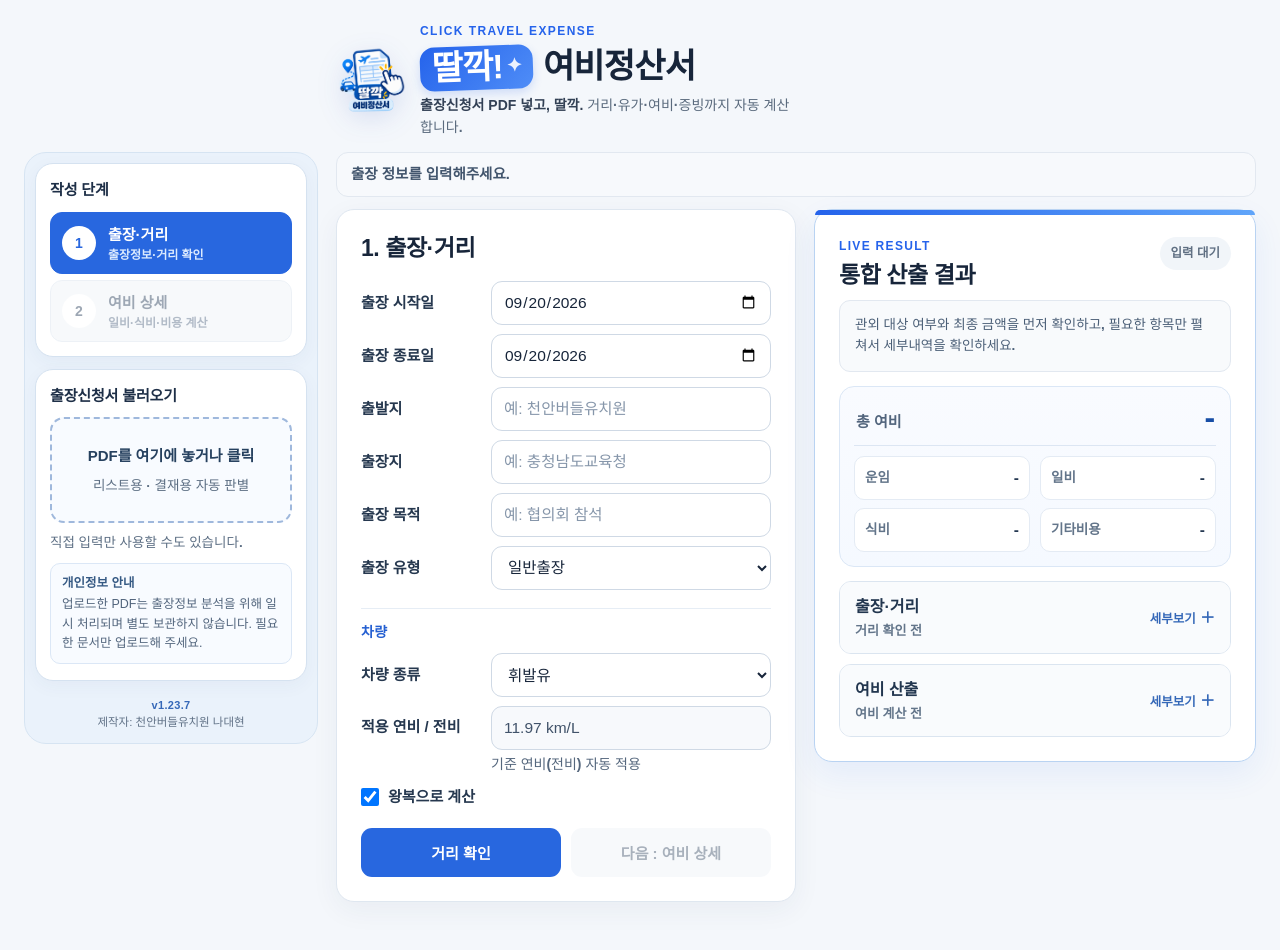
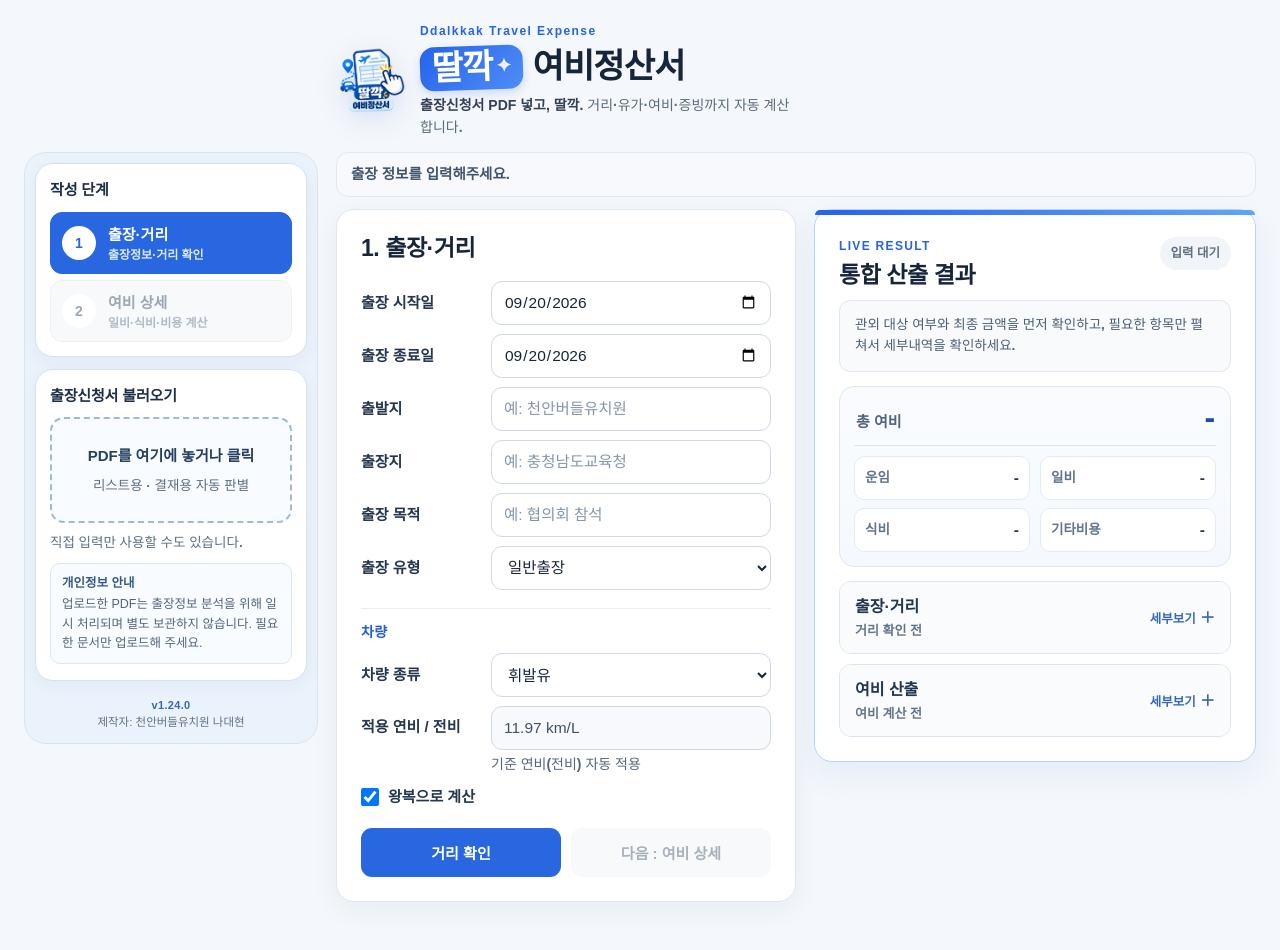
Before and after one commit to kirakein-gif/travel-expense-web, a FastAPI app: page / in a window 1280 px wide. Run offline with FastAPI, Linux system fonts and the light colour scheme.

Commit message:
Standardize Ddalkkak travel expense branding

```diff
--- a/app/main.py
+++ b/app/main.py
@@ -4,9 +4,9 @@ from fastapi.staticfiles import StaticFiles
 from fastapi.templating import Jinja2Templates
 from app.routes.travel import router as travel_router
 
-APP_VERSION = "1.23.7"
+APP_VERSION = "1.24.0"
 
-app = FastAPI(title="여비정산 자동화", version=APP_VERSION)
+app = FastAPI(title="딸깍 여비정산서", version=APP_VERSION)
 app.mount("/static", StaticFiles(directory="app/static"), name="static")
 templates = Jinja2Templates(directory="app/templates")
 
--- a/app/services/pdf_service.py
+++ b/app/services/pdf_service.py
@@ -174,7 +174,7 @@ async def generate_estimate_pdf(
 <body>
   <section class="page break">
     <h1>국내출장 여비신청서</h1>
-    <div class="sub">여비정산 자동화 - 실무형 서식</div>
+    <div class="sub">딸깍 여비정산서 - 실무형 서식</div>
 
     <table>
       <tr><th class="label">신청인</th><td colspan="3">{_e(applicant)}</td></tr>
--- a/app/templates/index.html
+++ b/app/templates/index.html
@@ -4,18 +4,19 @@
   <meta charset="utf-8">
   <meta name="viewport" content="width=device-width,initial-scale=1">
   <title>딸깍 여비정산서</title>
-  <link rel="icon" type="image/png" href="/static/travel-expense-icon.png?v={{ app_version }}">
-  <link rel="apple-touch-icon" href="/static/travel-expense-icon.png?v={{ app_version }}">
+  <meta name="application-name" content="딸깍 여비정산서">
+  <link rel="icon" type="image/png" href="/static/ddalkkak-travel-expense-icon.png?v={{ app_version }}">
+  <link rel="apple-touch-icon" href="/static/ddalkkak-travel-expense-icon.png?v={{ app_version }}">
   <link rel="stylesheet" href="/static/app.css?v={{ app_version }}">
 </head>
 <body>
 <main class="shell">
   <section class="hero">
     <div class="hero-brand">
-      <img class="app-icon" src="/static/travel-expense-icon.png?v={{ app_version }}" alt="" aria-hidden="true">
+      <img class="app-icon" src="/static/ddalkkak-travel-expense-icon.png?v={{ app_version }}" alt="" aria-hidden="true">
       <div class="hero-copy">
-        <p class="eyebrow">CLICK TRAVEL EXPENSE</p>
-        <h1><span class="brand-pop">딸깍!</span> <span class="brand-rest">여비정산서</span></h1>
+        <p class="eyebrow">Ddalkkak Travel Expense</p>
+        <h1><span class="brand-pop">딸깍</span> <span class="brand-rest">여비정산서</span></h1>
         <p class="sub"><b>출장신청서 PDF 넣고, 딸깍.</b> 거리·유가·여비·증빙까지 자동 계산합니다.</p>
       </div>
     </div>
--- a/scripts/check_ev_charge_price.py
+++ b/scripts/check_ev_charge_price.py
@@ -57,7 +57,7 @@ def _fetch_static_html() -> str:
     req = Request(
         SOURCE_URL,
         headers={
-            "User-Agent": "Mozilla/5.0 (compatible; travel-expense-web/1.0; +GitHub Actions)"
+            "User-Agent": "Mozilla/5.0 (compatible; ddalkkak-travel-expense/1.24; +GitHub Actions)"
         },
     )
     with urlopen(req, timeout=30) as response:
```
Also changed, not shown: README.md, app/static/ddalkkak-travel-expense-icon.png (renamed from app/static/travel-expense-icon.png).
